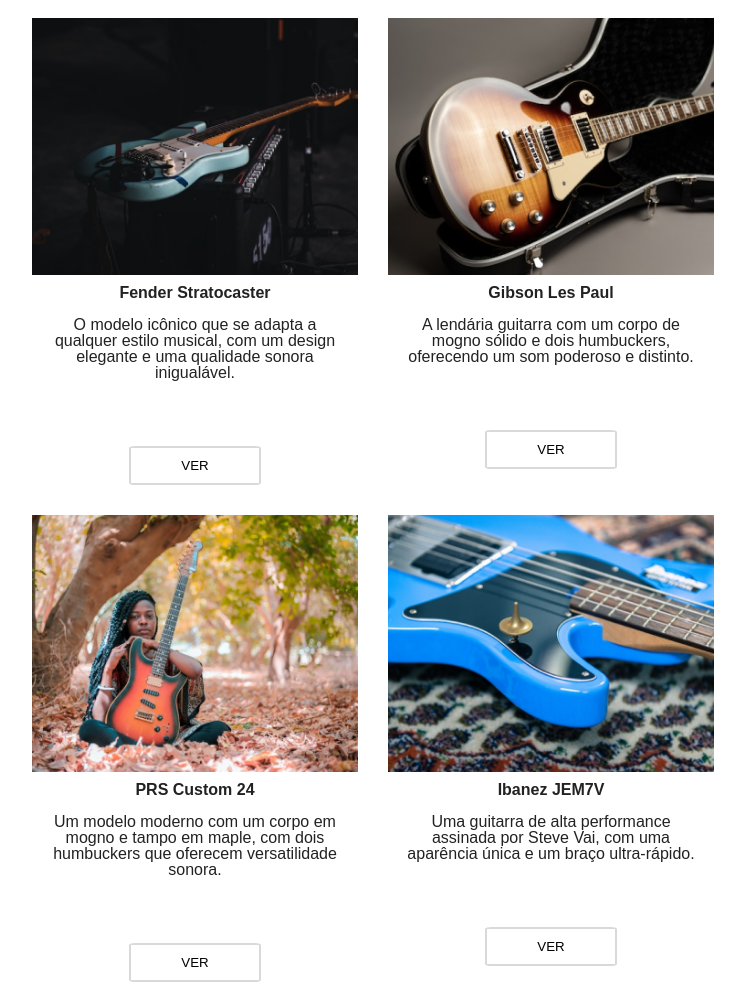
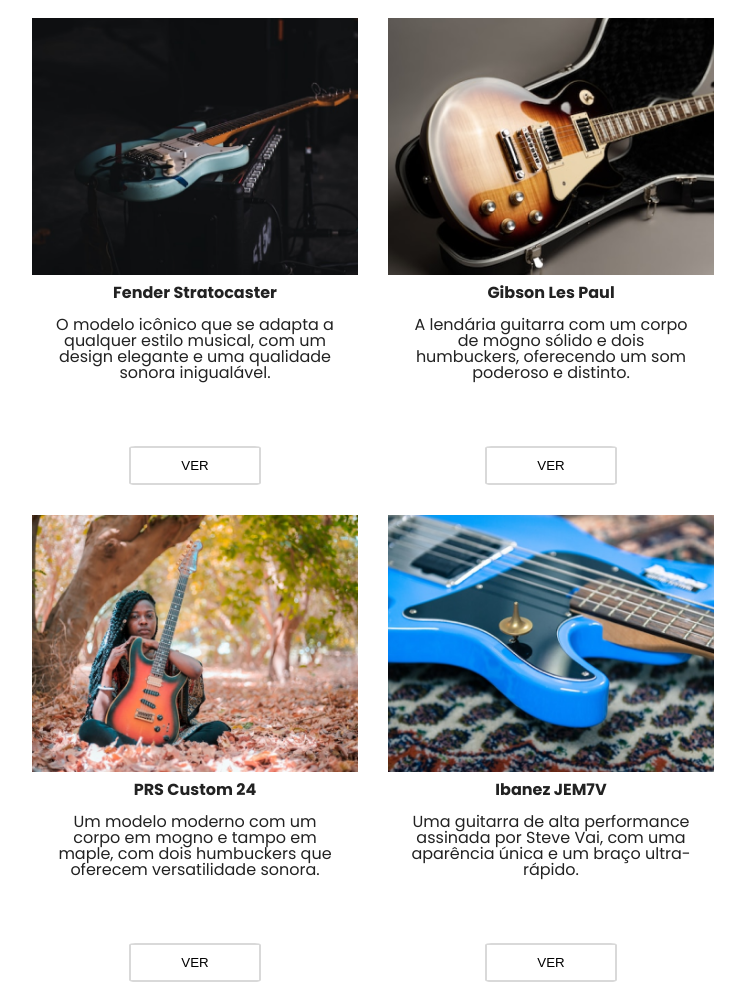
Before and after one commit to Franciele03/musicas, a plain HTML site: page index.html in a window 1280 px wide. Shown: the part 719-1704 px from the top of the page, without its empty margins (277-1022 px from the left). Drawn offline with Linux system fonts and the light colour scheme.

Commit message:
Update style.css

```diff
--- a/style.css
+++ b/style.css
@@ -1,3 +1,4 @@
+@import url('https://fonts.googleapis.com/css2?family=Inter:ital,opsz,wght@0,14..32,100..900;1,14..32,100..900&family=Nunito:ital,wght@0,200..1000;1,200..1000&family=Open+Sans:ital,wght@0,300..800;1,300..800&family=Poppins:ital,wght@0,100;0,200;0,300;0,400;0,500;0,600;0,700;0,800;0,900;1,100;1,200;1,300;1,400;1,500;1,600;1,700;1,800;1,900&display=swap');
 html, body, div, span, applet, object, iframe,
 h1, h2, h3, h4, h5, h6, p, blockquote, pre,
 a, abbr, acronym, address, big, cite, code,
@@ -203,15 +204,12 @@ form button {
 
 .titulo {
     font-weight: bold;
-    font: poppins;
+    font-family: Poppins;
 }
 
-.elemento {
-    letter-spacing: 2px; /* Adiciona 2 pixels de espaço entre as letras */
-}
 
 .texto{
     margin: 5%;
     margin-bottom: 20%;
-
+    font-family: Poppins;
 }
```
